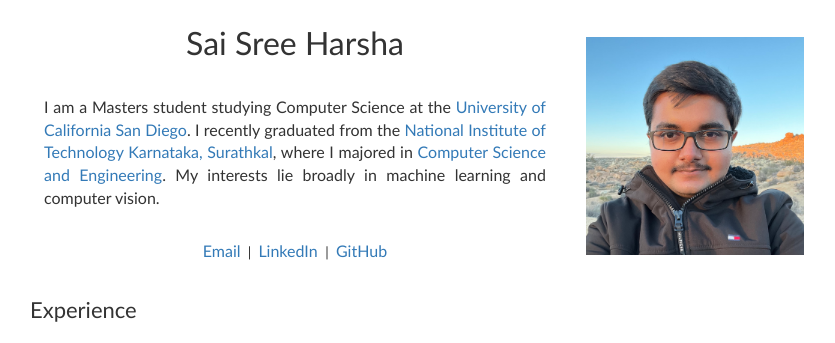
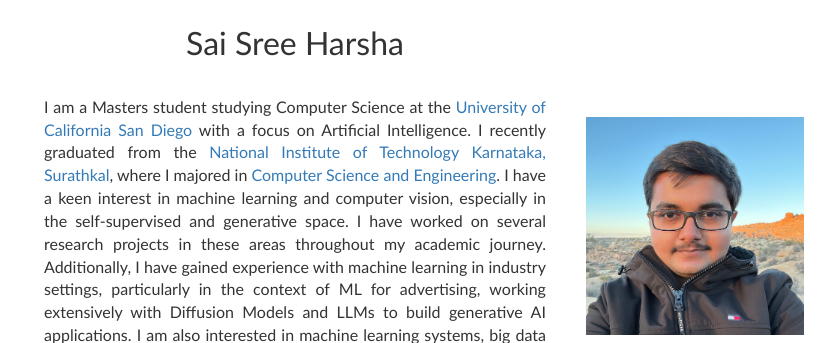
Before and after one commit to sreesai1412/sreesai1412.github.io, a plain HTML site: page index.html in a window 1280 px wide. Shown: the top 343 px of the page, without its empty margins (216-1051 px from the left). Drawn offline with nearby package versions, Linux system fonts and the light colour scheme.

Commit message:
Update index.html

```diff
--- a/index.html
+++ b/index.html
@@ -36,8 +36,9 @@
               </p>
               <br/>
               <p align="justify"><font size="3">
-              I am a Masters student studying Computer Science at the <a href="https://ucsd.edu" target="_blank"><font size="3">University of California San Diego</font></a>.
-              I recently graduated from the <a href="https://nitk.ac.in" target="_blank"><font size="3"> National Institute of Technology Karnataka, Surathkal</font></a>, where I majored in <a href="https://cse.nitk.ac.in" target="_blank"><font size="3">Computer Science and Engineering</font></a>. My interests lie broadly in machine learning and computer vision.
+              I am a Masters student studying Computer Science at the <a href="https://ucsd.edu" target="_blank"><font size="3">University of California San Diego</font></a> with a focus on Artificial Intelligence. I recently graduated from the <a href="https://nitk.ac.in" target="_blank"><font size="3"> National Institute of Technology Karnataka, Surathkal</font></a>, where I majored in <a href="https://cse.nitk.ac.in" target="_blank"><font size="3">Computer Science and Engineering</font></a>.
+              I have a keen interest in machine learning and computer vision, especially in the self-supervised and generative space. I have worked on several research projects in these areas throughout my academic journey.
+              Additionally, I have gained experience with machine learning in industry settings, particularly in the context of ML for advertising, working extensively with Diffusion Models and LLMs to build generative AI applications. I am also interested in machine learning systems, big data analytics and distributed computing.
               </font></p>
               <br>
               <p style="text-align:center">
```
